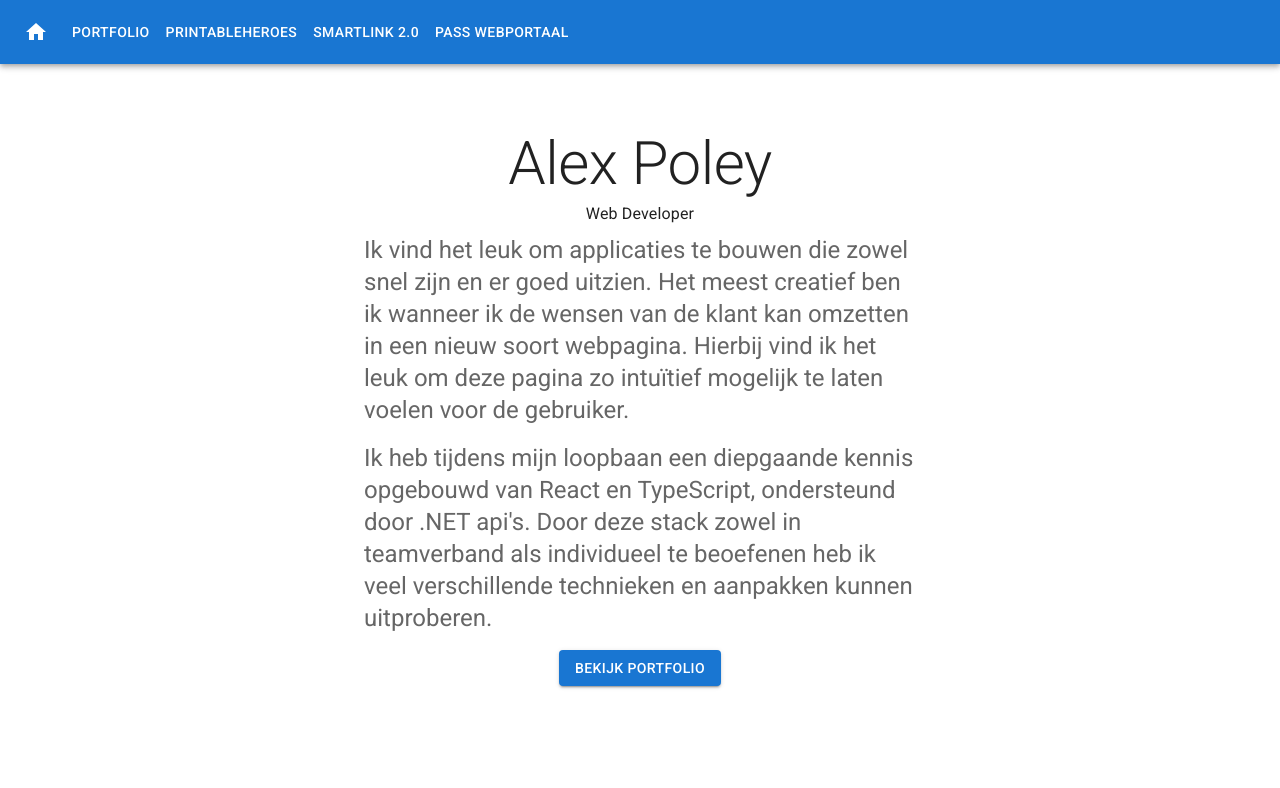
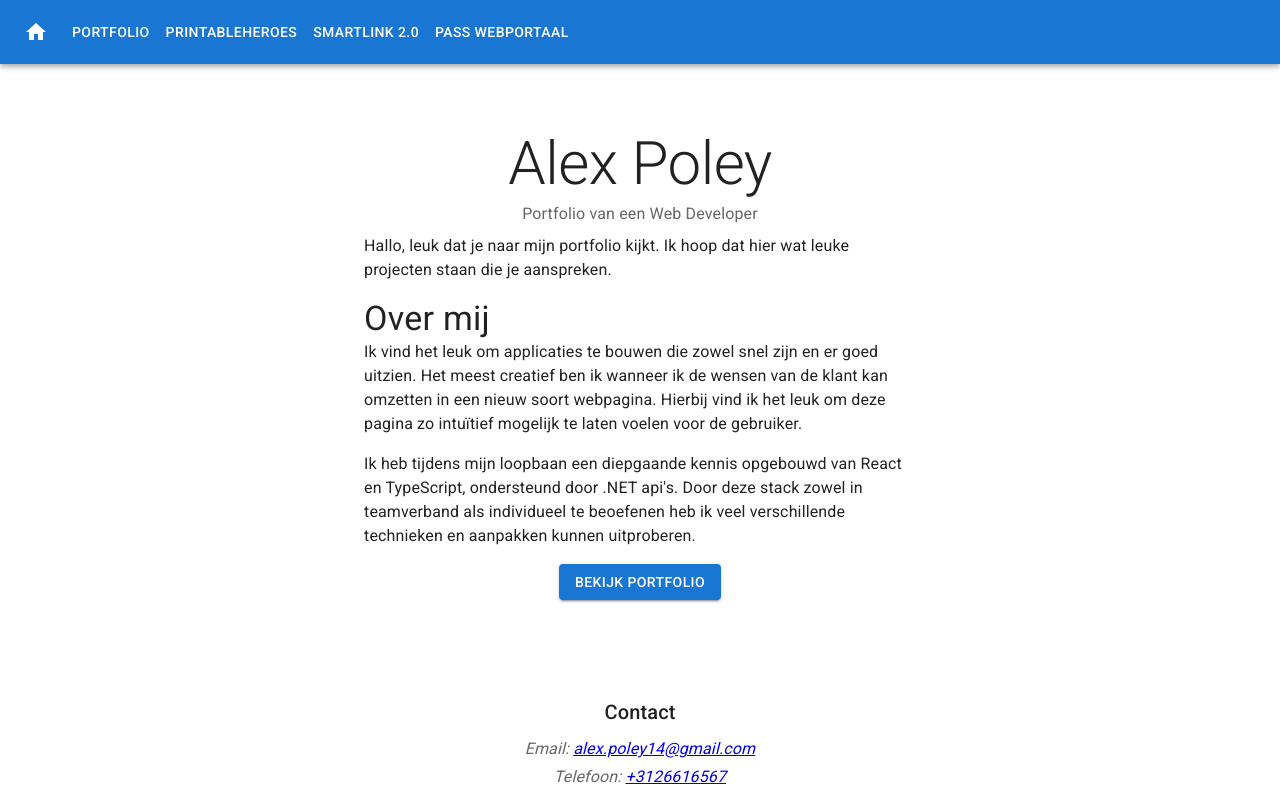
Before and after one commit to Raideron/CV, a Next.js app: page / in a window 1280 px wide. Shown: the top 788 px of the page. Built offline with nearby package versions, Linux system fonts and the light colour scheme.

Commit message:
Improve typography

```diff
--- a/pages/index.tsx
+++ b/pages/index.tsx
@@ -33,30 +33,28 @@ export const AlbumPage: NextPage = () => (
 					component="h2"
 					variant="subtitle1"
 					align="center"
-					color="text.primary"
+					color="text.secondary"
 					gutterBottom
 				>
-					Web Developer
+					Portfolio van een Web Developer
 				</Typography>
-				<Typography
-					variant="h5"
-					align="left"
-					color="text.secondary"
-					paragraph
-				>
+
+				<Typography align="left" paragraph>
+					Hallo, leuk dat je naar mijn portfolio kijkt. Ik hoop dat
+					hier wat leuke projecten staan die je aanspreken.
+				</Typography>
+
+				<Typography variant="h4" align="left">
+					Over mij
+				</Typography>
+				<Typography align="left" paragraph>
 					Ik vind het leuk om applicaties te bouwen die zowel snel
 					zijn en er goed uitzien. Het meest creatief ben ik wanneer
 					ik de wensen van de klant kan omzetten in een nieuw soort
 					webpagina. Hierbij vind ik het leuk om deze pagina zo
 					intuïtief mogelijk te laten voelen voor de gebruiker.
 				</Typography>
-
-				<Typography
-					variant="h5"
-					align="left"
-					color="text.secondary"
-					paragraph
-				>
+				<Typography align="left" paragraph>
 					Ik heb tijdens mijn loopbaan een diepgaande kennis opgebouwd
 					van React en TypeScript, ondersteund door .NET api&apos;s.
 					Door deze stack zowel in teamverband als individueel te
--- a/pages/projects/[projectName].tsx
+++ b/pages/projects/[projectName].tsx
@@ -28,14 +28,12 @@ const ProjectPage: NextPage = () => {
 						align="center"
 						color="text.primary"
 						gutterBottom
-						sx={{ pb: 2 }}
 					>
 						{project.displayName}
 					</Typography>
 
 					{!!project.website && (
 						<Stack
-							sx={{ pb: 2 }}
 							direction="row"
 							spacing={2}
 							justifyContent="center"
@@ -50,7 +48,7 @@ const ProjectPage: NextPage = () => {
 						</Stack>
 					)}
 
-					<Typography color="text.primary" variant="body1">
+					<Typography variant="body1">
 						{project.longDescription}
 					</Typography>
 				</Container>
```
